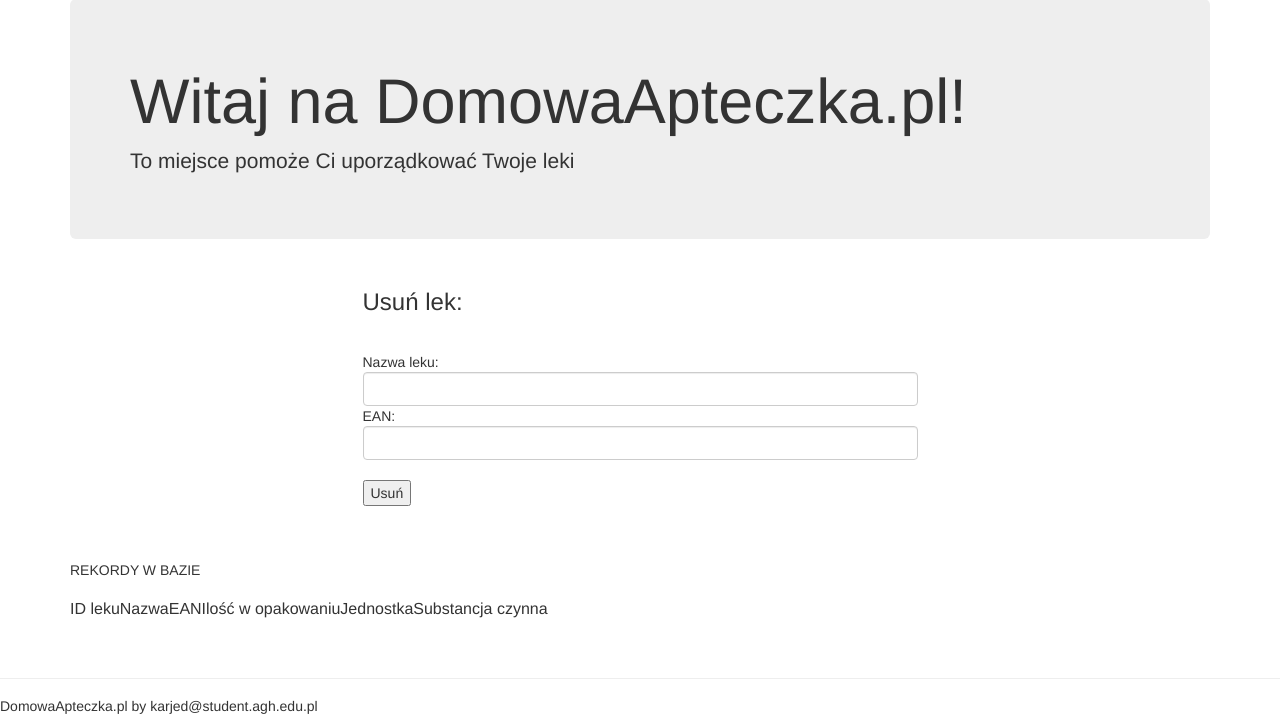
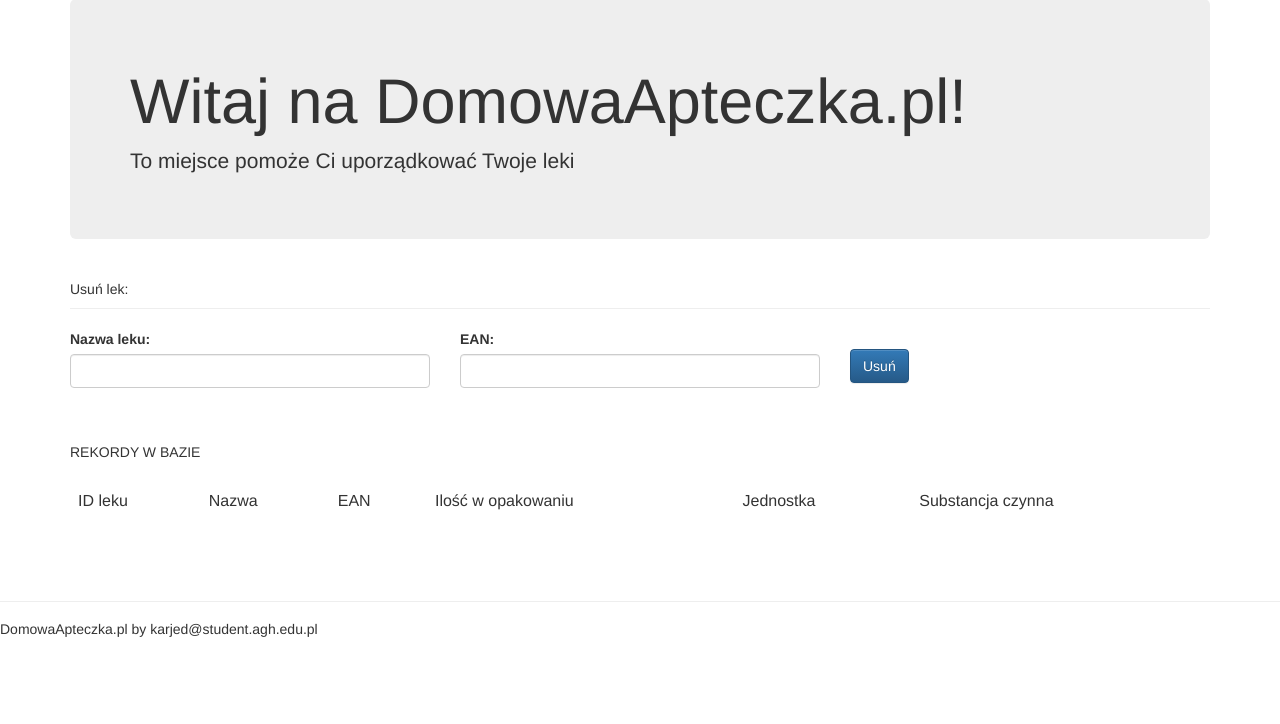
Before and after one commit to linaKaro/apteczka, a PHP site: page /usun_lek.php?wybrano=5 in a window 1280 px wide. Shown: the part 92-816 px from the top of the page. After the commit the page ends 729 px from the top, so only its background shows below. Run offline with PHP 8.4, Linux system fonts and the light colour scheme; the visitor is signed in with stand-in values (Sample User, id 1); data that the repository does not hold is empty; some libraries are stand-ins or nearby versions.

Commit message:
Update usun_lek.php

```diff
--- a/usun_lek.php
+++ b/usun_lek.php
@@ -23,20 +23,23 @@
 
 ?>
 
+<div class="page-header">Usuń lek:</div>
+<form action="" method="post">
     <div class="row">
-  <div class="col-md-6 col-md-offset-3">
-<h3>
-<?php
-	echo "Usuń lek: <br><br>";
-?>
-</h3>
-<form role="form" action="" method="POST">
-<?php echo "Nazwa leku: \t"; ?><input id="text" type="text" class="form-control" name="nazwa_leku">
-<?php echo "EAN: \t"; ?><input id="text" type="text" class="form-control" name="ean" value=""><br>
-<button id="submit" type="submit" value="Usuń">Usuń</button>
-</form>
+        <div class="col-md-4">
+            <label for="search_by">Nazwa leku:</label>
+            <input class="form-control" id="search_by" name="nazwa_leku" type="text" id="text">
+        </div>
+        <div class="col-md-4">
+            <label for="enter_string">EAN:</label>
+            <input class="form-control" type="text" id="enter_string" name="ean">
+        </div>
+        <div class="col-md-4">
+            <br>
+            <button id= "submit" type="submit" class="btn btn-primary">Usuń</button>
         </div>
     </div>
+</form>
 
 <?php
 
@@ -53,7 +56,9 @@ $wynik=$baza->query($query1);
 
 	echo "<br><br>REKORDY W BAZIE<br><br>";
 ?>
-<table id="tabela">
+<div class="table-responsive">
+<table class="table" id="tabela">
+	<thead>
 	<tr id="tabela">
 	<td id="tabela">
 		<?php echo "ID leku"; ?> </td>
@@ -68,6 +73,7 @@ $wynik=$baza->query($query1);
 		<td id="tabela">
 		<?php echo "Substancja czynna";?> </td>
 	</tr>
+	</thead>
 
 <?php
 	while ($row = $wynik->fetch_assoc()) {
@@ -90,6 +96,7 @@ $wynik=$baza->query($query1);
 }
 ?>
 </table>
+</div>
 
 <?php
 require_once 'inc/stopka.php';
```
Lines whose indentation alone changed are shown as unchanged.
